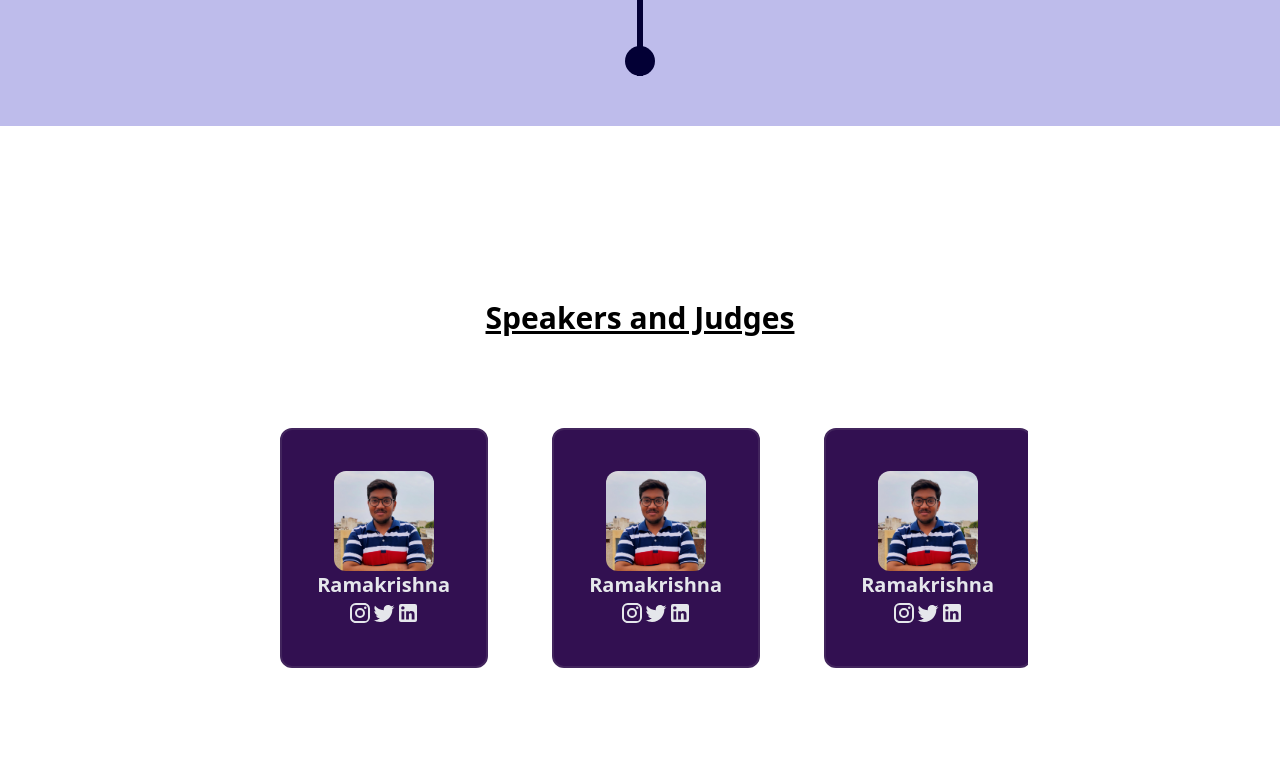
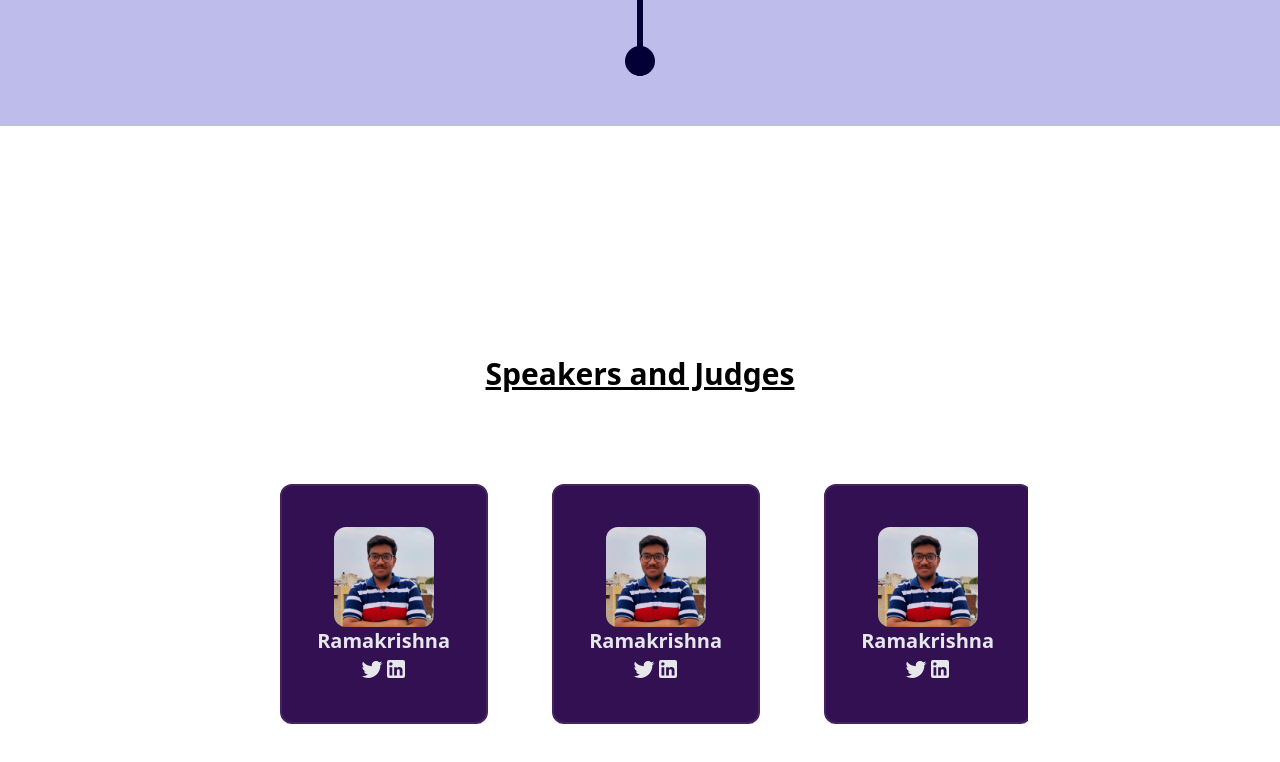
Before and after one commit to RKC3000/zenith, a Next.js app: page / in a window 1280 px wide. Shown: the part 6149-6911 px from the top of the page. Built offline with nearby package versions, Linux system fonts and the light colour scheme; a web font is replaced by a local one.

Commit message:
Speaker details added

```diff
--- a/components/SpeakerCard.js
+++ b/components/SpeakerCard.js
@@ -1,9 +1,9 @@
 import Image from "next/dist/client/image";
-import InstagramIcon from '@mui/icons-material/Instagram';
-import TwitterIcon from '@mui/icons-material/Twitter';
-import LinkedInIcon from '@mui/icons-material/LinkedIn';
+import InstagramIcon from "@mui/icons-material/Instagram";
+import TwitterIcon from "@mui/icons-material/Twitter";
+import LinkedInIcon from "@mui/icons-material/LinkedIn";
 
-function SpeakerCard() {
+function SpeakerCard({ image, name, ilink, tlink, llink }) {
   return (
     <section className="h-60 w-52 bg-[#321051] flex flex-col items-center justify-center border-2 border-[#42255D] mb-10 rounded-xl text-gray-200">
       {/* Image */}
@@ -22,18 +22,24 @@ function SpeakerCard() {
       </div>
       {/* socials */}
       <section className="flex items-center">
+        {/* <div>
+          <a href={ilink}>
+            <InstagramIcon />
+          </a>
+        </div> */}
         <div>
-                    <InstagramIcon />
+          <a href={tlink}>
+            <TwitterIcon />
+          </a>
         </div>
         <div>
-                    <TwitterIcon />
-                </div>
-                <div>
+          <a href={llink}>
             <LinkedInIcon />
+          </a>
         </div>
       </section>
     </section>
-    )
+  );
 }
 
 export default SpeakerCard;
--- /dev/null
+++ b/components/SpeakerData.js
@@ -0,0 +1,18 @@
+const SpeakerData = [
+  {
+    image:
+      "https://media-exp1.licdn.com/dms/image/C5103AQFA7EXtmb74gg/profile-displayphoto-shrink_800_800/0/1551203111122?e=1638403200&v=beta&t=oQ6UhIaIRDBsHZS1RDw6JbxXGR28RuIUsMsqrI0QKtc",
+    name: "Rajesh Shreedhar Bhat",
+    tlink: "",
+    llink: "https://www.linkedin.com/in/rajeshshreedhar/",
+  },
+  {
+    image:
+      "https://media-exp1.licdn.com/dms/image/C4E03AQGW1g_g8YfVzg/profile-displayphoto-shrink_800_800/0/1623220245253?e=1638403200&v=beta&t=rPpzOaRYXsnf3mG1AriTqNsReH7pj99RuV3xcByZmqI",
+    name: "Vrijraj Singh",
+    tlink: "",
+    llink: "https://www.linkedin.com/in/vrijrajsingh/",
+  },
+];
+
+export default SpeakerData;
--- a/pages/Speakers.js
+++ b/pages/Speakers.js
@@ -7,7 +7,7 @@ function Speakers() {
       className="min-h-screen flex flex-col items-center justify-center p-2 m-2 space-y-8"
     >
       {/* Heading */}
-      <div>
+      <div className="mt-28">
         <div className="text-center">
           <h2 className="text-3xl font-bold underline">Speakers and Judges</h2>
         </div>
```
Lines whose indentation alone changed are shown as unchanged.
